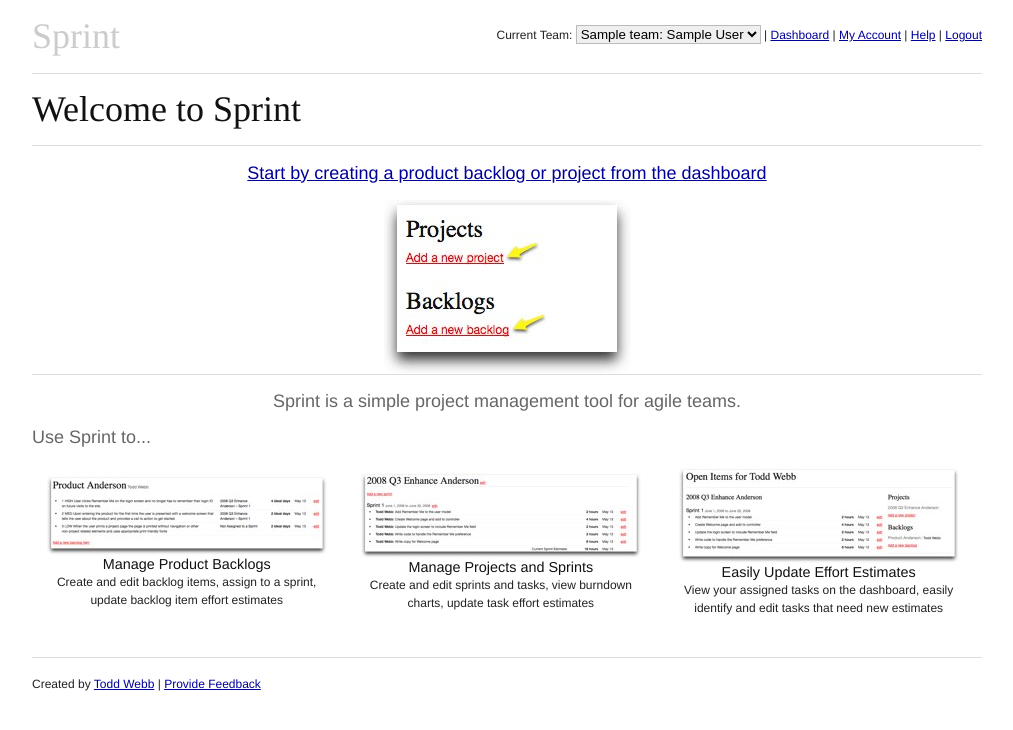
After one commit to ahmerkureishi/sprint, a Django app: template templates/welcomepage.html in a window 1280 px wide. The commit adds this page. Shown: the top 730 px of the page, without its empty margins (133-1146 px from the left). Run offline with Django 3.2, Linux system fonts and the light colour scheme; the template is opened without the code that fills it: most values are stand-ins (such as "Sample title", 1, 10 or a date in 2020).

Commit message:
Added welcome page

```diff
--- a/templates/base.html
+++ b/templates/base.html
@@ -21,7 +21,7 @@
 	<div class="container">
 		<div class="span-24 last" id="hd">
 			<div class="span-4">
-				<h1 id="logo">Sprint</h1> beta
+				<h1 id="logo">Sprint</h1>
 				<hr class="space">
 			</div>
 			<div class="span-20 last" id="top_nav">
--- a/templates/helppage.html
+++ b/templates/helppage.html
@@ -1,6 +1,6 @@
 {% extends "base.html" %}
 
-{% block title %}Sprint - Help Page{% endblock %}
+{% block title %}Sprint - Help{% endblock %}
 
 {% block script %}
 $(document).ready(function(){
@@ -23,4 +23,5 @@ $(document).ready(function(){
 <p>The Backlog Page displays product backlog details. You can create new product backlog items and assign them to sprints. Click on the sprint assignment for an item to assign it to a sprint.</p>
 <h2>My Account Page</h2>
 <p>You can change your name and your project name on this page. You can also add new collaborators to your project here.</p>
+<p><a href="/welcome" class="action">See the Welcome page again</a></p>
 {% endblock %}
--- /dev/null
+++ b/templates/welcomepage.html
@@ -0,0 +1,37 @@
+{% extends "base.html" %}
+
+{% block title %}Sprint - Welcome{% endblock %}
+
+{% block script %}
+$(document).ready(function(){
+	$('#team_selector').change(function(){
+		$('#set_current_team').trigger('submit');
+	});
+});
+{% endblock %}
+
+{% block content %}
+<h1>Welcome to Sprint</h1>
+<hr>
+<center><h3><a href="/">Start by creating a product backlog or project from the dashboard</a></h3>
+  <img src="../static/images/create.jpg" width="247" height="174" alt="Create" /></center>
+<hr>
+<center><h3 class="quiet">Sprint is a simple project management tool for agile teams.</h3></center>
+
+<h3 class="quiet">Use Sprint to...</h3>
+
+<table>
+  <tr>
+    <td><center><img src="../static/images/backlog.jpg" width="280" height="79" alt="Backlog" />
+      <h4 class="bottom">Manage Product Backlogs</h4>
+      Create and edit backlog items, assign to a sprint, update backlog item effort estimates</center></td>
+    <td><center><img src="../static/images/projects.jpg" width="280" height="85" alt="Projects" />
+      <h4 class="bottom">Manage Projects and Sprints</h4>
+      Create and edit sprints and tasks, view burndown charts, update task effort estimates</center></td>
+    <td><center><img src="../static/images/dashboard.jpg" width="280" height="95" alt="Dashboard" />
+      <h4 class="bottom">Easily Update Effort Estimates</h4>
+      View your assigned tasks on the dashboard, easily identify and edit tasks that need new estimates</center></td>
+  </tr>
+</table>
+
+{% endblock %}
```
Also changed, not shown: index.yaml (+12 -12 lines), main.py (+15 -1 lines), static/images/backlog.jpg (added), static/images/create.jpg (added), static/images/dashboard.jpg (added), static/images/projects.jpg (added).
